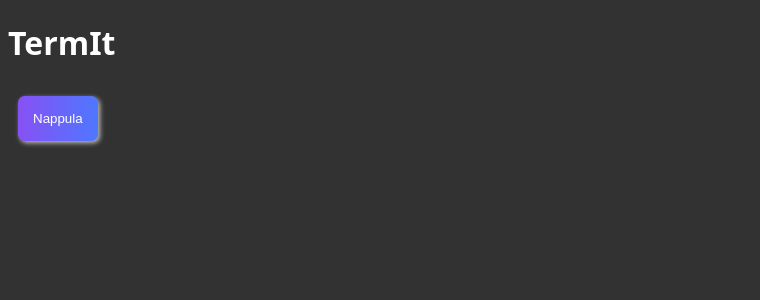
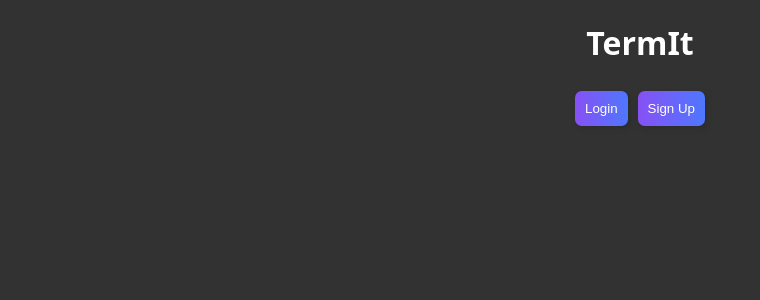
Before and after one commit to Akaseli/TermIt, a React (Create React App) app in the folder frontend/: page / in a window 1280 px wide. Shown: the top 300 px of the page, without its empty margins (0-760 px from the left). Built offline with nearby package versions, Linux system fonts and the light colour scheme.

Commit message:
Frontpage styling updated

```diff
--- a/frontend/src/App.css
+++ b/frontend/src/App.css
@@ -2,4 +2,20 @@ body{
   font-family: system-ui, -apple-system, BlinkMacSystemFont, 'Segoe UI', Roboto, Oxygen, Ubuntu, Cantarell, 'Open Sans', 'Helvetica Neue', sans-serif;
   color: white;
   background-color: rgb(50, 50, 50);
+  margin: 0;
+  padding: 0;
 }
+
+.column{
+  display: flex;
+  justify-content: center;
+  align-items: center;
+  flex-direction: column;
+}
+
+.row{
+  display: flex;
+  justify-content: center;
+  align-items: center;
+  flex-direction: row;
+}
--- a/frontend/src/App.tsx
+++ b/frontend/src/App.tsx
@@ -1,15 +1,16 @@
 import React from 'react'
 import "./App.css"
-import { GradientButton } from './components/GradientButton';
+import { RouterProvider, createBrowserRouter } from 'react-router-dom';
+import { FrontPage } from './Pages/FrontPage';
 
 function App(){
+  const router = createBrowserRouter([
+    {path: "/", Component: FrontPage},
+    {path: "/signup", Component: () => {return <p>page</p>}}
+  ])
+
   return(
-    <div>
-      <h1>TermIt</h1>
-      <GradientButton>
-        Nappula
-      </GradientButton>
-    </div>
+    <RouterProvider router={router}/>
   );
 }
 
--- /dev/null
+++ b/frontend/src/Pages/FrontPage.tsx
@@ -0,0 +1,23 @@
+import React from 'react'
+import { GradientButton } from '../components/GradientButton';
+
+interface Props {
+
+}
+
+export const FrontPage: React.FC<Props> = () => {
+  return(
+    <div className='column'>
+      <h1>TermIt</h1>
+
+      <div className='row'>
+        <GradientButton>
+          Login
+        </GradientButton>
+        <GradientButton>
+          Sign Up
+        </GradientButton>
+      </div>
+    </div>
+  );
+}
--- a/frontend/src/components/GradientButton.css
+++ b/frontend/src/components/GradientButton.css
@@ -1,10 +1,10 @@
 button{
-  padding: 15px;
-  margin: 10px;
+  margin: 5px;
+  padding: 10px;
 
   color: white;
   font-weight: 300;
-  box-shadow: rgb(191, 191, 191) 2px 2px 5px;
+  box-shadow: rgb(43, 43, 43) 2px 2px 5px;
 
   border-radius: 0.5em;
   border: none;
@@ -14,6 +14,6 @@ button{
 
 button:hover{
   background-image: linear-gradient(90deg, #8045f6, #3e6bfe);
-  box-shadow: rgb(136, 136, 136) 2px 2px 5px;
+  box-shadow: rgb(15, 15, 15) 2px 2px 5px;
   transition: 50ms ease-in-out;
 }
--- a/frontend/webpack/webpack.dev.js
+++ b/frontend/webpack/webpack.dev.js
@@ -7,6 +7,13 @@ module.exports = {
     open: true
   },
   devtool: 'cheap-module-source-map',
+  devServer: {
+    historyApiFallback: true,
+    //proxy for api
+    proxy: {
+      '/api': 'http://localhost:3000'
+    }
+  },
   plugins : [
     new ReactRefreshWebpackPlugin()
   ]
--- a/package.json
+++ b/package.json
@@ -13,7 +13,8 @@
   "license": "ISC",
   "dependencies": {
     "react": "^17.0.2",
-    "react-dom": "^17.0.2"
+    "react-dom": "^17.0.2",
+    "react-router-dom": "^6.17.0"
   },
   "devDependencies": {
     "@babel/core": "^7.17.5",
```
Also changed, not shown: 1 other file (tests, documents, lock files or other folders).
